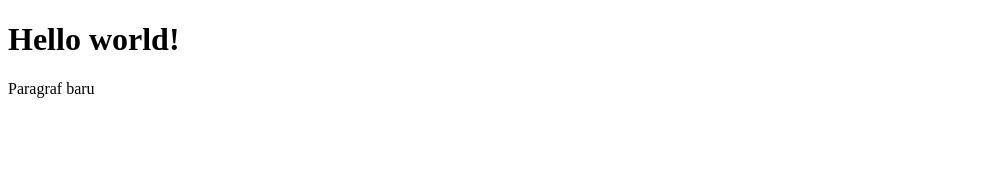
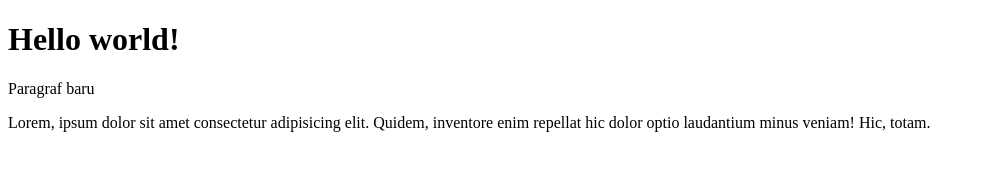
Before and after one commit to sobatngoding/sobat-ngoding-git-test, a plain HTML site: page index.html in a window 1280 px wide. Shown: the whole page, without its empty margins (0-985 px from the left). Drawn offline with Linux system fonts and the light colour scheme.

Commit message:
menambahkan paragraf lorem

```diff
--- a/index.html
+++ b/index.html
@@ -12,6 +12,8 @@
     <h1>Hello world!</h1>
 
     <p>Paragraf baru</p>
+    <p>Lorem, ipsum dolor sit amet consectetur adipisicing elit. Quidem, inventore enim repellat hic dolor optio
+        laudantium minus veniam! Hic, totam.</p>
 </body>
 
 </html>
```
